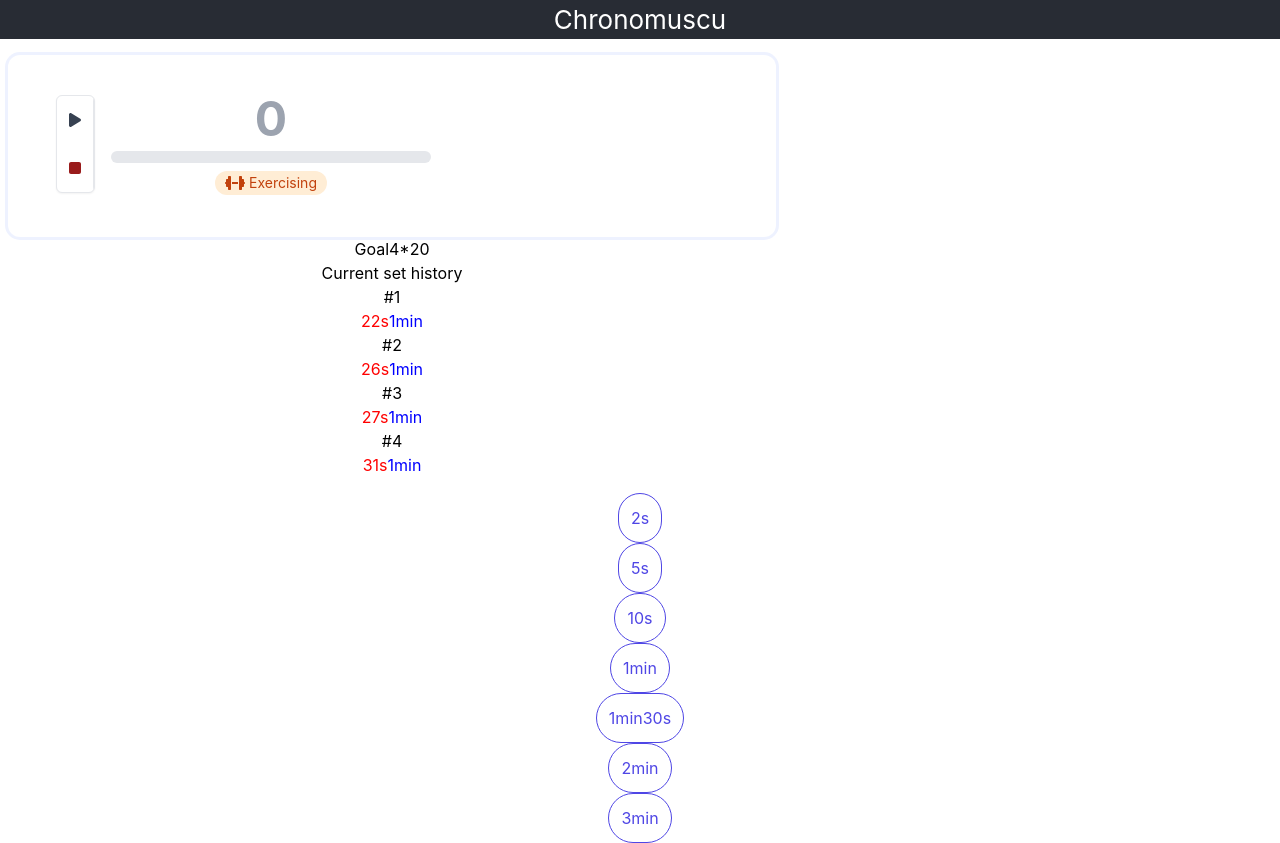
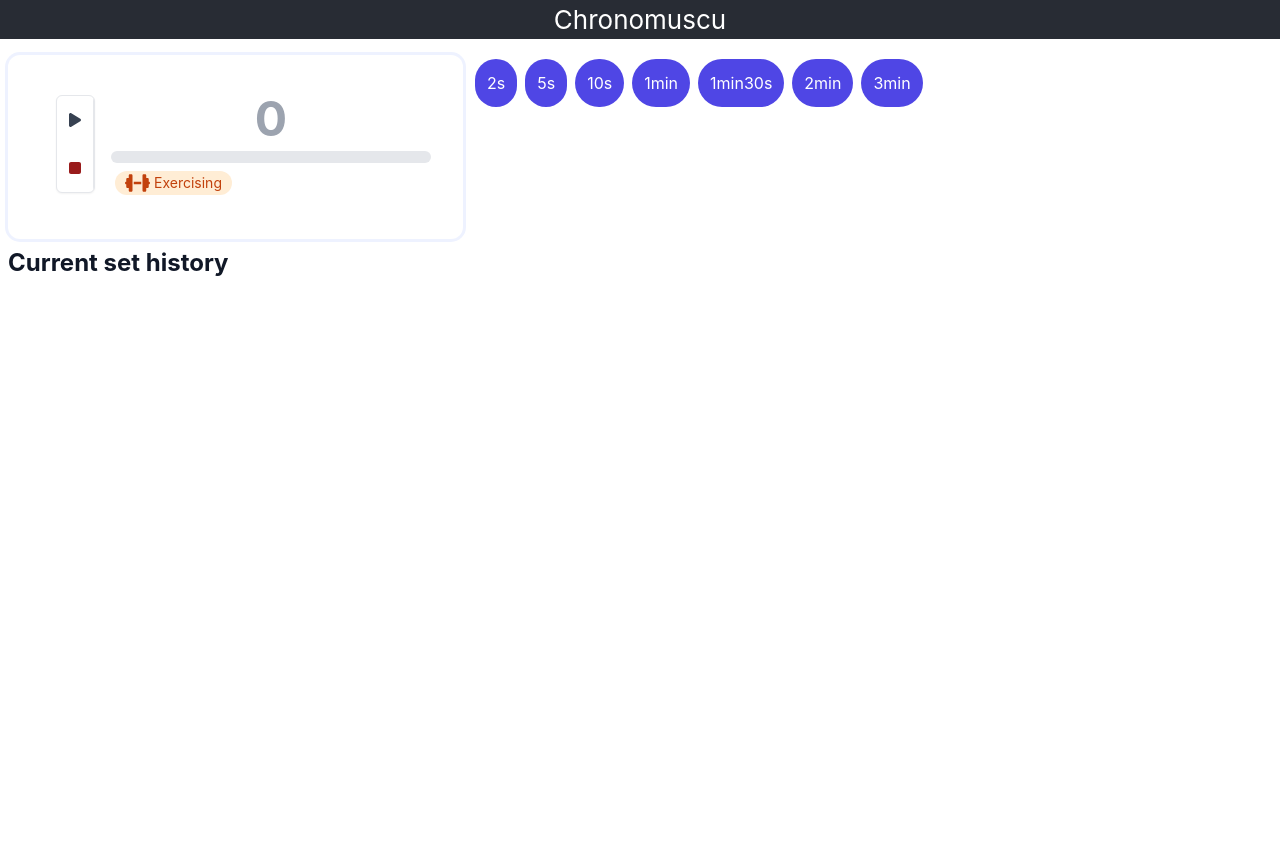
Before and after one commit to geosdevs/chronomuscu, a React (Create React App) app in the folder ui/: page / in a window 1280 px wide. After the commit the page ends 800 px from the top, so only its background shows below. Built offline with nearby package versions, Linux system fonts and the light colour scheme.

Commit message:
register sets history + some css

```diff
--- a/ui/src/App.css
+++ b/ui/src/App.css
@@ -1,7 +1,3 @@
-.App {
-  text-align: center;
-}
-
 .App-flex {
   flex-direction: column;
 }
--- a/ui/src/app-types.d.ts
+++ b/ui/src/app-types.d.ts
@@ -17,6 +17,7 @@ type TimerProps = {
   setSessionState: Function
   prevRestingTimerMs: number
   setPrevRestingTimerMs: Function
+  onActivityTimerUpdate: Function
   onEachSeconds?: Function
   onPlayPause?: Function
   children?: React.ReactNode
--- a/ui/src/components/ExerciseBoard/ExerciseBoard.tsx
+++ b/ui/src/components/ExerciseBoard/ExerciseBoard.tsx
@@ -1,64 +1,99 @@
 import Goal from "./Goal";
 import SetsTable from "./SetsTable";
-import Timer, { TIMER_ACTIVITY_STATUS_EXERCISING, TIMER_ACTIVITY_STATUS_RESTING, TIME_INTERVAL_MS } from "./Timer/Timer";
-import { setsTableData } from "./setsData";
-import RestBoard from "./RestBoard/RestBoard";
+import Timer, {
+  TIMER_ACTIVITY_STATUS_EXERCISING,
+  TIMER_ACTIVITY_STATUS_RESTING,
+  TIME_INTERVAL_MS,
+} from "./Timer/Timer";
+import RestBtnGroup from "./RestBoard/RestBtnGroup";
 import { createContext, useEffect, useState } from "react";
-import { SESSION_STATUS, SetsHistoryData, TimerActivityStatus } from "../../app-types";
+import {
+  SESSION_STATUS,
+  SetsHistoryData,
+  TimerActivityStatus,
+} from "../../app-types";
 
-export const ExerciseBoardRestBtnClickContext = createContext<null | Function>(null);
+export const ExerciseBoardRestBtnClickContext = createContext<null | Function>(
+  null
+);
 
 export const SESSION_STOPPED = 0;
 export const SESSION_STARTED = 1;
 export const SESSION_PAUSED = 2;
 
 export default function ExerciseBoard() {
-  const [timerActivityStatus, setTimerActivityStatus] = useState<TimerActivityStatus>(TIMER_ACTIVITY_STATUS_EXERCISING);
+  const [timerActivityStatus, setTimerActivityStatus] =
+    useState<TimerActivityStatus>(TIMER_ACTIVITY_STATUS_EXERCISING);
   const [timerInitSeconds, setTimerInitSeconds] = useState<number>(0);
-  const [sessionSate, setSessionState] = useState<SESSION_STATUS>(SESSION_STOPPED);
+  const [sessionSate, setSessionState] =
+    useState<SESSION_STATUS>(SESSION_STOPPED);
   const [prevRestingTimerMs, setPrevRestingTimerMs] = useState(0);
   const [setsHistory, setSetsHistory] = useState<SetsHistoryData>([]);
+  const [restTimers, setRestTimers] = useState<number[]>([]);
+  const [currentActivityTimerMs, setCurrentActivityTimerMs] = useState(0);
 
-  //todo remove tmp effect
+  // todo remove tmp effect
   useEffect(() => {
-    setSetsHistory(setsTableData);
+    setRestTimers([2, 5, 10, 60, 90, 120, 180]);
   }, []);
 
   function handleRestBtnClick(timerSeconds: number) {
+    addSetHistory();
     setTimerActivityStatus(TIMER_ACTIVITY_STATUS_RESTING);
     setSessionState(SESSION_STARTED);
     setTimerInitSeconds(timerSeconds);
     setPrevRestingTimerMs(timerSeconds * TIME_INTERVAL_MS);
   }
 
+  function addSetHistory() {
+    if (timerActivityStatus === TIMER_ACTIVITY_STATUS_EXERCISING) {
+      setSetsHistory([...setsHistory, {
+        id: getNextSetHistoryId(),
+        activitySeconds: currentActivityTimerMs / TIME_INTERVAL_MS,
+        restSeconds: prevRestingTimerMs / TIME_INTERVAL_MS
+      }]);
+    }
+  }
+
+  function getNextSetHistoryId(): number {
+    return (setsHistory[setsHistory.length - 1]?.id ?? 0) + 1;
+  }
+
+  function handleCurrentActivityTimerUpdate(currentTimerMs: number) {
+    setCurrentActivityTimerMs(currentTimerMs);
+  }
+
   return (
     <>
-      <section className="max-w-3xl mx-2 my-4">
-        <div>
+      <section className="max-w-3xl w-fit mx-2 my-4 grid">
+        <div className="row-span-1 col-span-3 w-fit">
           <Timer
             key={`timer-init-${timerInitSeconds}`}
             timerInitSeconds={timerInitSeconds}
             timerActivityStatus={timerActivityStatus}
             setTimerActivityStatusExercising={() => {
-              setTimerActivityStatus(TIMER_ACTIVITY_STATUS_EXERCISING)
+              setTimerActivityStatus(TIMER_ACTIVITY_STATUS_EXERCISING);
             }}
             sessionSate={sessionSate}
             setSessionState={setSessionState}
             prevRestingTimerMs={prevRestingTimerMs}
             setPrevRestingTimerMs={setPrevRestingTimerMs}
+            onActivityTimerUpdate={handleCurrentActivityTimerUpdate}
           ></Timer>
+        </div>
+        <div className="row-span-2 col-span-3 w-fit my-2">
           <Goal></Goal>
-        </div>
-        <div>
           <SetsTable setsData={setsHistory}></SetsTable>
         </div>
+        <ExerciseBoardRestBtnClickContext.Provider value={handleRestBtnClick}>
+          <div className="mx-2 col-span-1 row-span-2 col-start-4 row-start-1">
+            <RestBtnGroup restTimers={restTimers.slice(0, 8)} flexDirection="col"></RestBtnGroup>
+          </div>
+          {/* <div className="col-span-3 col-start-1 row-start-3">
+            <RestBtnGroup restTimers={restTimers.slice(5, 8)}></RestBtnGroup>
+          </div> */}
+        </ExerciseBoardRestBtnClickContext.Provider>
       </section>
-
-      <aside>
-        <ExerciseBoardRestBtnClickContext.Provider value={handleRestBtnClick}>
-          <RestBoard></RestBoard>
-        </ExerciseBoardRestBtnClickContext.Provider>
-      </aside>
     </>
   );
 }
--- a/ui/src/components/ExerciseBoard/Goal.tsx
+++ b/ui/src/components/ExerciseBoard/Goal.tsx
@@ -1,8 +1,6 @@
-import React from "react"
-
 export default function Goal() {
     return (
-        <div>
+        <div className="hidden">
             <span>Goal</span>
             <span>4*20</span>
         </div>
--- a/ui/src/components/ExerciseBoard/RestBoard/RestBoard.tsx
+++ /dev/null
@@ -1,19 +0,0 @@
-import { useEffect, useState } from "react";
-import RestBtn from "./RestBtn";
-
-export default function RestBoard() {
-  const [restTimers, setRestTimers] = useState<number[]>([]);
-
-  // todo remove tmp effect
-  useEffect(() => {
-    setRestTimers([2, 5, 10, 60, 90, 120, 180])
-  }, [])
-
-  return (
-    <div>
-      {restTimers.map((restTimer) => (
-        <RestBtn key={`rest-seconds-${restTimer}`} restSeconds={restTimer}></RestBtn>
-      ))}
-    </div>
-  );
-}
--- a/ui/src/components/ExerciseBoard/RestBoard/RestBtn.tsx
+++ b/ui/src/components/ExerciseBoard/RestBoard/RestBtn.tsx
@@ -11,9 +11,9 @@ export default function RestBtn({ restSeconds }: RestBtnProps) {
   const onRestBtnClick = useContext(ExerciseBoardRestBtnClickContext);
 
   return (
-    <div>
+    <div className="m-1">
       <button
-        className="rounded-full border border-indigo-600 p-3 text-indigo-600 hover:bg-indigo-600 hover:text-white focus:outline-none focus:ring active:bg-indigo-500"
+        className="rounded-full text-white hover:scale-110  bg-indigo-600 p-3 transition hover:bg-indigo-400 focus:outline-none focus:ring"
         onClick={() => {
           if (typeof onRestBtnClick === "function") {
             onRestBtnClick(restSeconds);
--- /dev/null
+++ b/ui/src/components/ExerciseBoard/RestBoard/RestBtnGroup.tsx
@@ -0,0 +1,18 @@
+import RestBtn from "./RestBtn";
+
+type RestBoardProps = {
+  restTimers: number[]
+  flexDirection?: "row" | "col"
+}
+
+export default function RestBtnGroup(props: RestBoardProps) {
+  const classes = ['flex', `flex-${props.flexDirection || 'row'}`];
+
+  return (
+    <div className={classes.join(' ')}>
+      {props.restTimers.map((restTimer) => (
+        <RestBtn key={`rest-seconds-${restTimer}`} restSeconds={restTimer}></RestBtn>
+        ))}
+    </div>
+  );
+}
--- a/ui/src/components/ExerciseBoard/SetsTable.tsx
+++ b/ui/src/components/ExerciseBoard/SetsTable.tsx
@@ -1,34 +1,50 @@
 import React, { Fragment } from "react";
 import { secondsToPrettyString } from "../../functions/time";
+import { FontAwesomeIcon } from "@fortawesome/react-fontawesome";
+import { faDumbbell, faHashtag, faHourglass } from "@fortawesome/free-solid-svg-icons";
 
 type SetsTableProps = {
   setsData: {
-        id: number,
-        activitySeconds: number,
-        restSeconds: number
-    }[],
-    children?: React.ReactNode
-}
+    id: number;
+    activitySeconds: number;
+    restSeconds: number;
+  }[];
+  children?: React.ReactNode;
+};
 
-export default function SetsTable({setsData}: SetsTableProps) {
+export default function SetsTable({ setsData }: SetsTableProps) {
   let i = 1;
 
   return (
-        <div>
-            <h3>Current set history</h3>
-            <div>
-                {setsData.map((row) => {
+    <div className="">
+      <h3 className="text-2xl font-bold text-gray-900">Current set history</h3>
+      <div className="grid">
+        {setsData.map((row, index) => {
+          const rowStartClass = `row-start-${index + 1}`;
           return (
             <Fragment key={row.id}>
-                            <div>#{i++}</div>
-                            <div>
-                                <span style={{color: 'red'}}>{secondsToPrettyString(row.activitySeconds)}</span>
-                                <span style={{color: 'blue'}}>{secondsToPrettyString(row.restSeconds)}</span>
+              <div className={"align-middle col-span-1 mx-2 my-1 " + rowStartClass}>
+                <FontAwesomeIcon icon={faHashtag} size="lg"/>
+                <span className="text-lg font-bold">{i++}</span>
+              </div>
+              <div className={"col-span-4 " + rowStartClass}>
+                <span className="align-middle mx-2 my-1 inline-flex items-center justify-center rounded-full bg-orange-100 px-2.5 py-0.5 text-orange-700">
+                  <FontAwesomeIcon icon={faDumbbell} size="lg" />
+                  <p className="whitespace-nowrap ml-1 txt-6xl">
+                    {secondsToPrettyString(row.activitySeconds)}
+                  </p>
+                </span>
+                <span className="align-middle mx-2 my-1 inline-flex items-center justify-center rounded-full px-2.5 py-0.5 text-blue-700">
+                  <FontAwesomeIcon icon={faHourglass} size="sm" />
+                  <p className="whitespace-nowrap ml-1 text-sm">
+                    {secondsToPrettyString(row.restSeconds)}
+                  </p>
+                </span>
               </div>
             </Fragment>
-                    )
+          );
         })}
       </div>
     </div>
-    )
+  );
 }
--- a/ui/src/components/ExerciseBoard/Timer/Timer.tsx
+++ b/ui/src/components/ExerciseBoard/Timer/Timer.tsx
@@ -25,7 +25,8 @@ export default function Timer({
   sessionSate,
   setSessionState,
   prevRestingTimerMs,
-  setPrevRestingTimerMs
+  setPrevRestingTimerMs,
+  onActivityTimerUpdate
 }: TimerProps) {
   const [timerStateMs, setTimerStateMs] = useState<number>(
     timerInitSeconds * TIME_INTERVAL_MS
@@ -69,13 +70,17 @@ export default function Timer({
     return () => {
       clearTimer();
     };
-  }, [sessionSate, timerActivityStatus, setTimerActivityStatusExercising]);
+  }, [sessionSate, timerActivityStatus]);
 
   useEffect(() => {
     if (timerStateMs === 0) {
       setTimerActivityStatusExercising();
     }
   }, [timerStateMs, setTimerActivityStatusExercising]);
+
+  useEffect(() => {
+    onActivityTimerUpdate(timerStateMs);
+  }, [onActivityTimerUpdate, timerStateMs]);
 
   function handlePlay() {
     setSessionState(SESSION_STARTED);
@@ -117,6 +122,7 @@ export default function Timer({
       ></PlayToolbar>
 
       <div className="my-2 min-w-80">
+        <div className="text-center">
           {
             [SESSION_PAUSED, SESSION_STOPPED].includes(sessionSate) ? (
               <span className="font-bold text-5xl text-gray-400">
@@ -128,6 +134,7 @@ export default function Timer({
             </span>
             )
           }
+        </div>
         <span
           role="progressbar"
           aria-labelledby="ProgressLabel"
@@ -136,23 +143,25 @@ export default function Timer({
           <span className="block h-3 rounded-full bg-indigo-600" style={{width: restingProgress + "%"}}></span>
         </span>
 
+        <span className="ml-1">
           {
             timerActivityStatus === TIMER_ACTIVITY_STATUS_EXERCISING ? (
               <span
               className="inline-flex items-center justify-center rounded-full bg-orange-100 px-2.5 py-0.5 text-orange-700"
               >
-              <FontAwesomeIcon icon={faDumbbell} />
+                <FontAwesomeIcon icon={faDumbbell} size="lg" />
                 <p className="whitespace-nowrap ml-1 text-sm">{timerActivityStatus}</p>
               </span>
             ) : (
               <span
               className="inline-flex items-center justify-center rounded-full bg-blue-100 px-2.5 py-0.5 text-blue-700"
               >
-              <FontAwesomeIcon icon={faHourglass} />
+                <FontAwesomeIcon icon={faHourglass} size="lg" />
                 <p className="whitespace-nowrap ml-1 text-sm">{timerActivityStatus}</p>
               </span>
             )
           }
+        </span>
 
       </div>
     </div>
```
Lines whose indentation alone changed are shown as unchanged.
